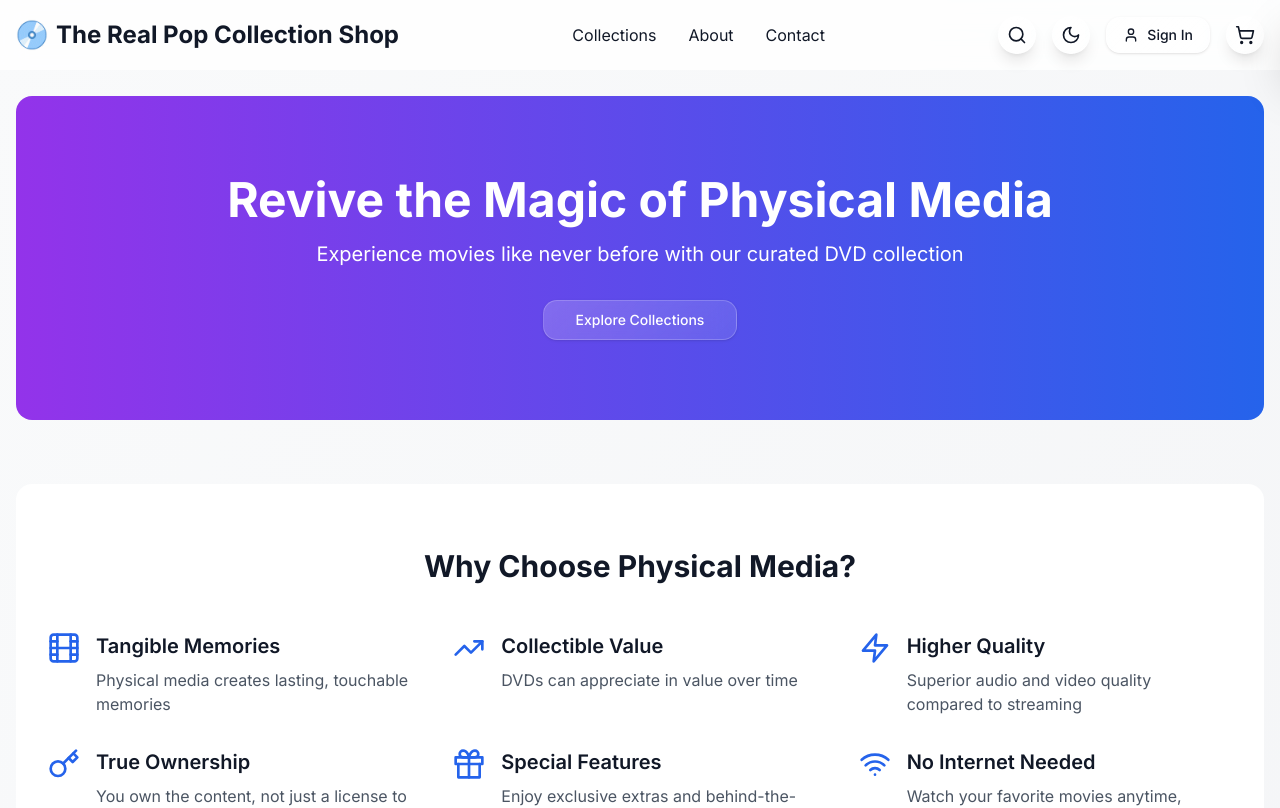
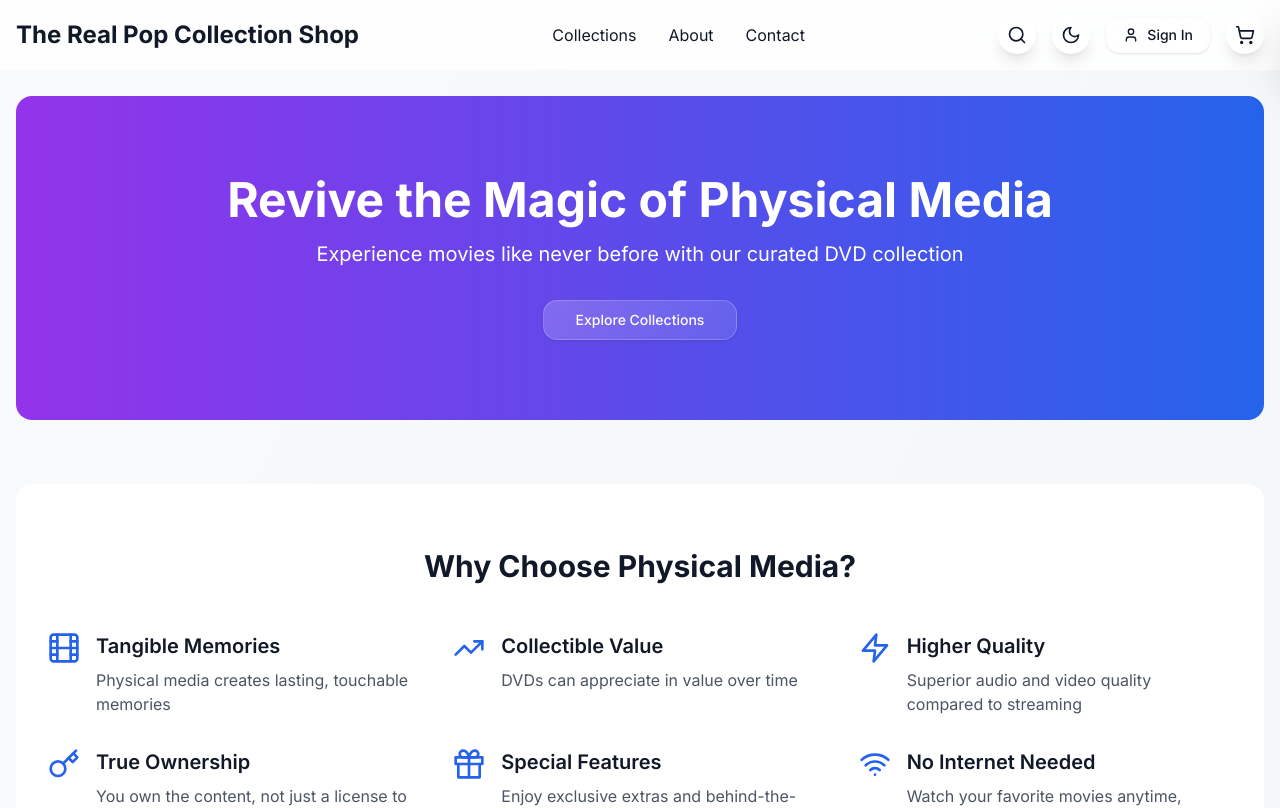
Before and after one commit to sahaib/TheRealPopCollectionShop, a Next.js app: page / in a window 1280 px wide. Shown: the top 808 px of the page. Built offline with nearby package versions, Linux system fonts and the light colour scheme; no server answers.

Commit message:
removed logo

```diff
--- a/app/components/Header.tsx
+++ b/app/components/Header.tsx
@@ -31,7 +31,7 @@ export default function Header() {
       <div className="container mx-auto px-4 py-4">
         <div className="flex items-center justify-between">
           <Link href="/" className="flex items-center space-x-2">
-            <div className="w-8 h-8 relative rounded-full overflow-hidden">
+            {/* <div className="w-8 h-8 relative rounded-full overflow-hidden">
               <div className="absolute inset-0 rounded-full bg-white dark:bg-gray-900" />
               <Image
                 src="/images/dvd-logo.gif"
@@ -41,7 +41,7 @@ export default function Header() {
                 className="object-contain relative z-10 mix-blend-multiply dark:mix-blend-difference"
                 unoptimized
               />
-            </div>
+            </div> */}
             <span className="text-2xl font-bold">The Real Pop Collection Shop</span>
           </Link>
 
```
